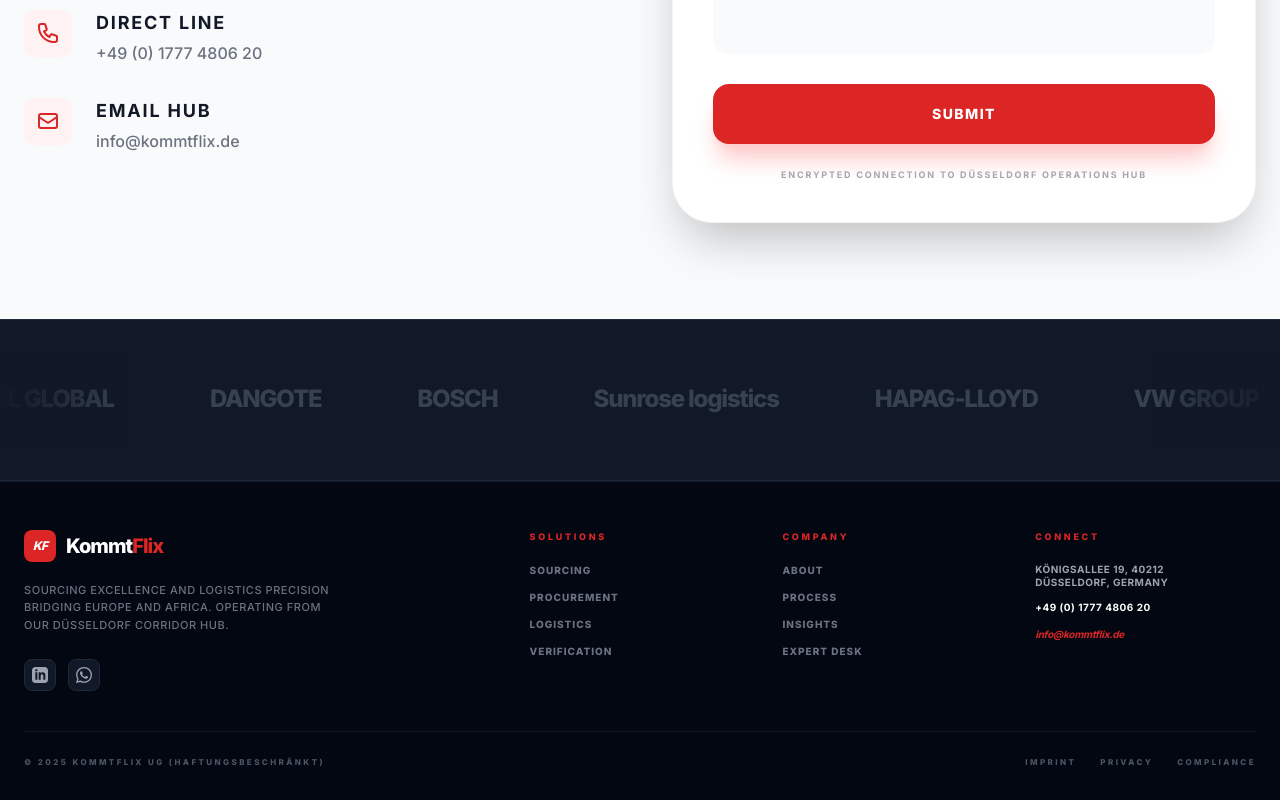
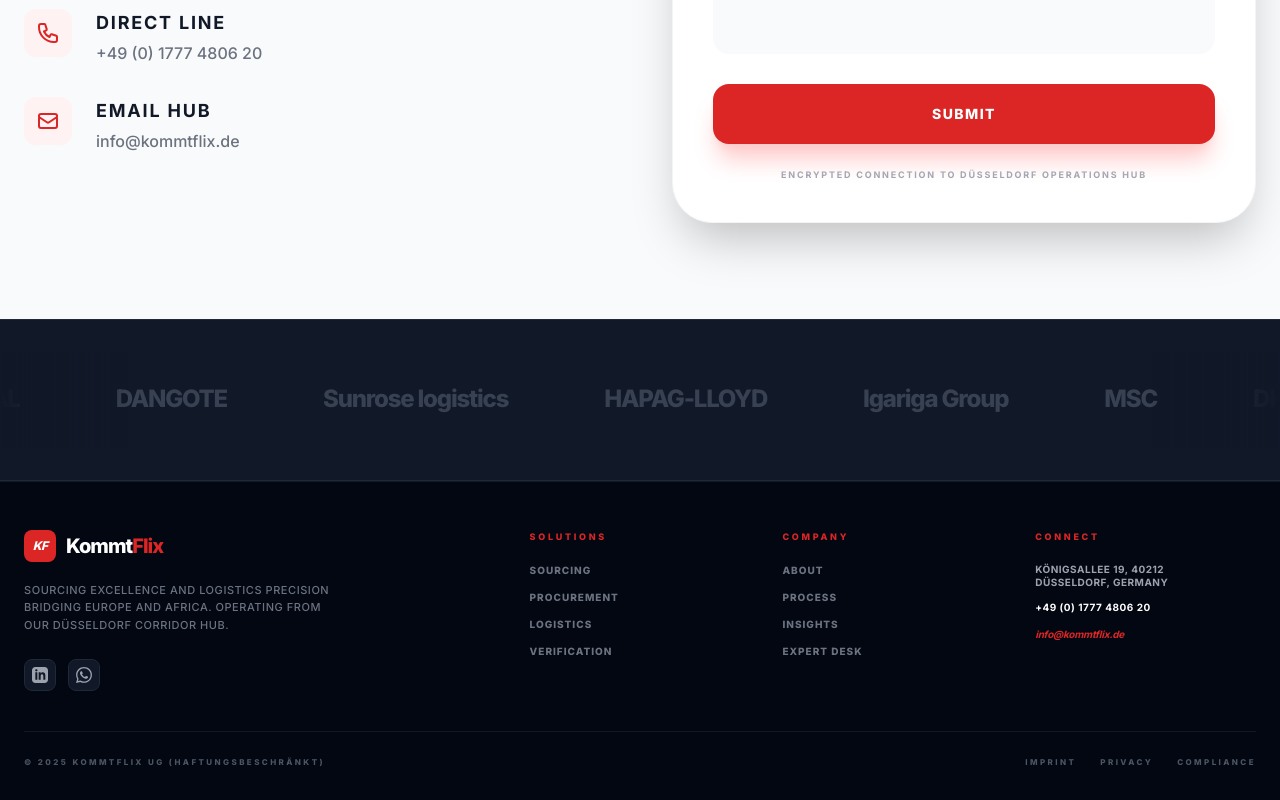
Before and after one commit to igariga1/kommtflix-web, a React (Vite) app: page / in a window 1280 px wide. Shown: the part 5550-6350 px from the top of the page. Built offline with nearby package versions, Linux system fonts and the light colour scheme.

Commit message:
Update partner entries in PartnerSlider
Removed and commented out several partner entries in the PartnerSlider component.

```diff
--- a/components/PartnerSlider.tsx
+++ b/components/PartnerSlider.tsx
@@ -2,15 +2,15 @@
 import React from 'react';
 
 const partners = [
-  { name: 'Siemens', logo: 'SIEMENS' },
-  { name: 'Maersk', logo: 'MAERSK' },
+  /*{ name: 'Omary', logo: 'Omary' },*/
+  { name: 'MSC', logo: 'MSC' },
   { name: 'DHL', logo: 'DHL GLOBAL' },
-  { name: 'Dangote', logo: 'DANGOTE' },
-  { name: 'Bosch', logo: 'BOSCH' },
-  { name: 'Sunrose logistics', logo: 'Sunrose logistics' },
+  { name: 'Dangote Farm', logo: 'DANGOTE' },
+  /*{ name: 'Bosch', logo: 'BOSCH' },*/
+  { name: 'Sunrose Logistics', logo: 'Sunrose logistics' },
   /*{ name: 'Standard Bank', logo: 'STANDARD BANK' },*/
   { name: 'Hapag-Lloyd', logo: 'HAPAG-LLOYD' },
-  { name: 'Volkswagen', logo: 'VW GROUP' },
+  /*{ name: 'Volkswagen', logo: 'VW GROUP' },*/
   /*{ name: 'Ecobank', logo: 'ECOBANK' } */
   { name: 'Igariga 360', logo: 'Igariga Group'}
 ];
```
